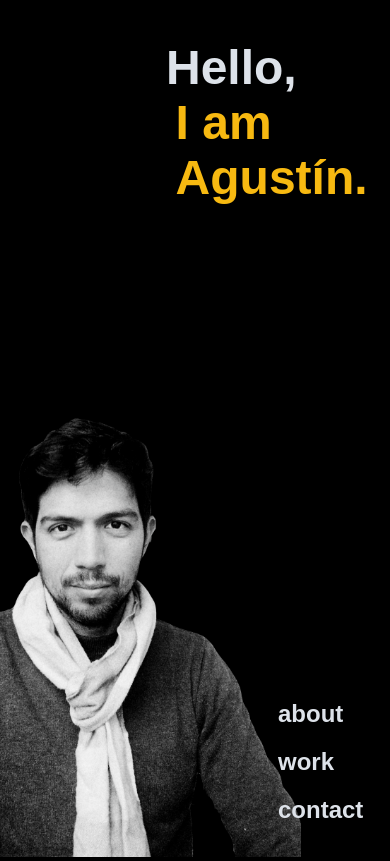
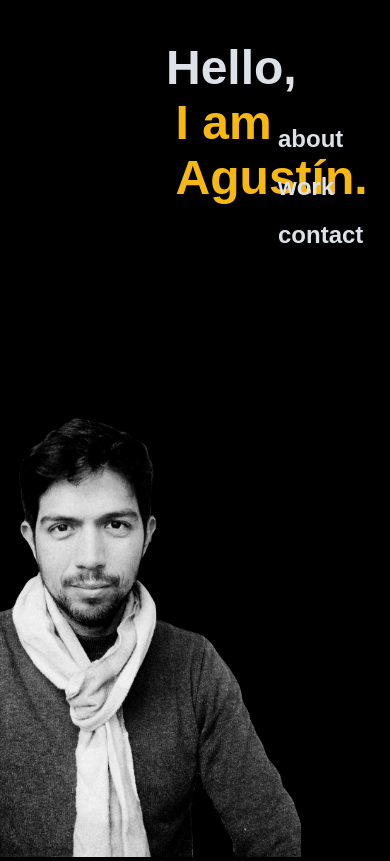
Before and after one commit to agustinZavalaAguilar/portfolio3-wp, a PHP site: page /index.html in a window 390 px wide. Run offline with PHP 8.4, Linux system fonts and the light colour scheme.

Commit message:
Tweaking nav margin-top...

```diff
--- a/css/style.css
+++ b/css/style.css
@@ -115,7 +115,7 @@ h2:hover {
     nav {
         margin-top: 25%;
         position: absolute;
-        bottom: 0;
+        /*bottom: 0;*/
         right: 0;
     }
 }
```
